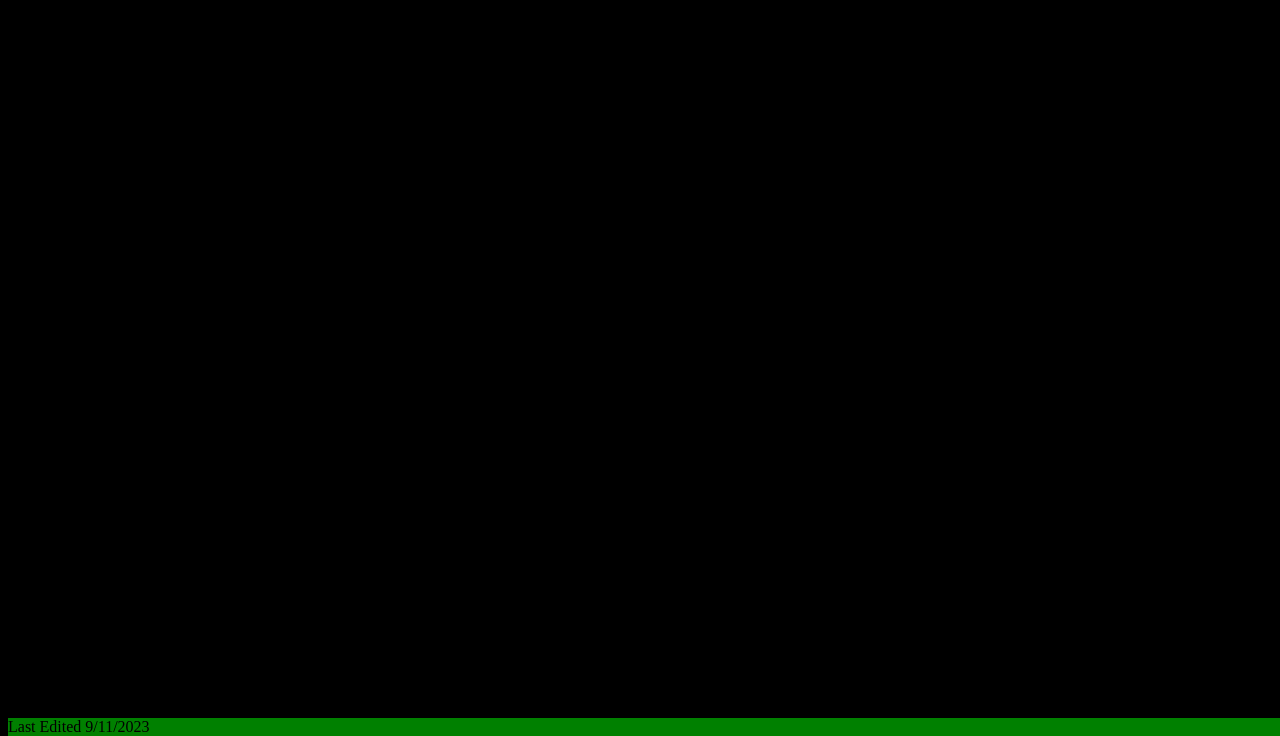
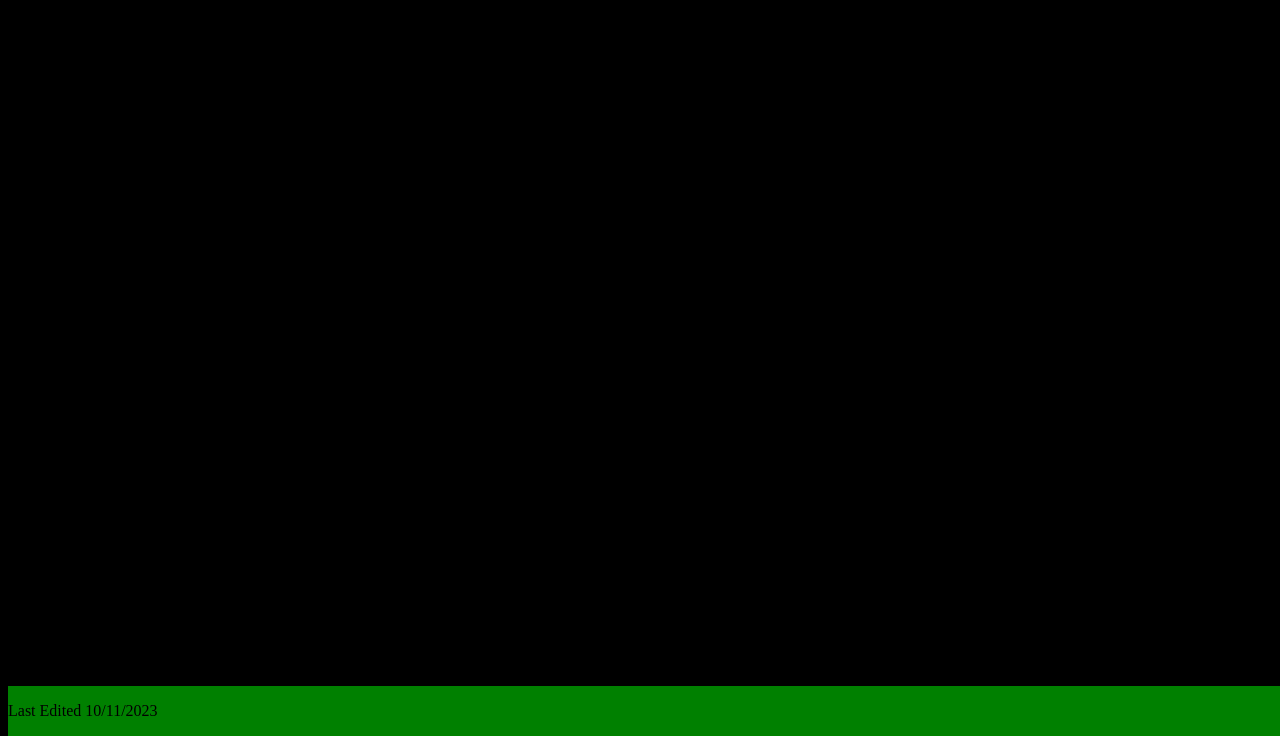
Before and after one commit to BoxyPlayz/JessJournal, a plain HTML site: page index.html in a window 1280 px wide. Shown: the part 64-800 px from the top of the page. Drawn offline with Linux system fonts and the light colour scheme.

Commit message:
Update index.html
Signed-off-by: Boxy <137698834+BoxyPlayz@users.noreply.github.com>

```diff
--- a/index.html
+++ b/index.html
@@ -21,6 +21,6 @@
   </body>
 
    <footer>
-     <div id="foot">Last Edited 9/11/2023</div>
+     <div id="foot"><p>Last Edited 10/11/2023</p></div>
     </footer>
 </html>
```
